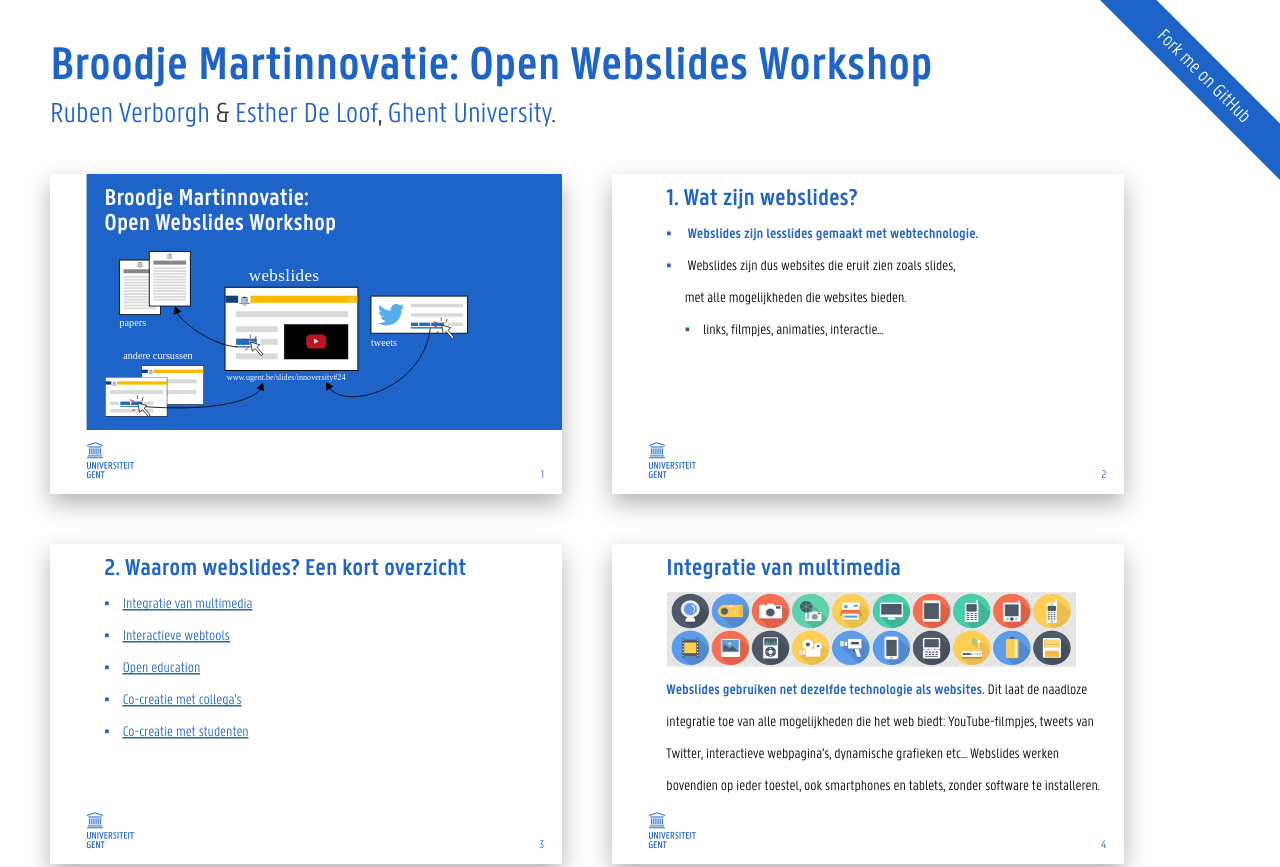
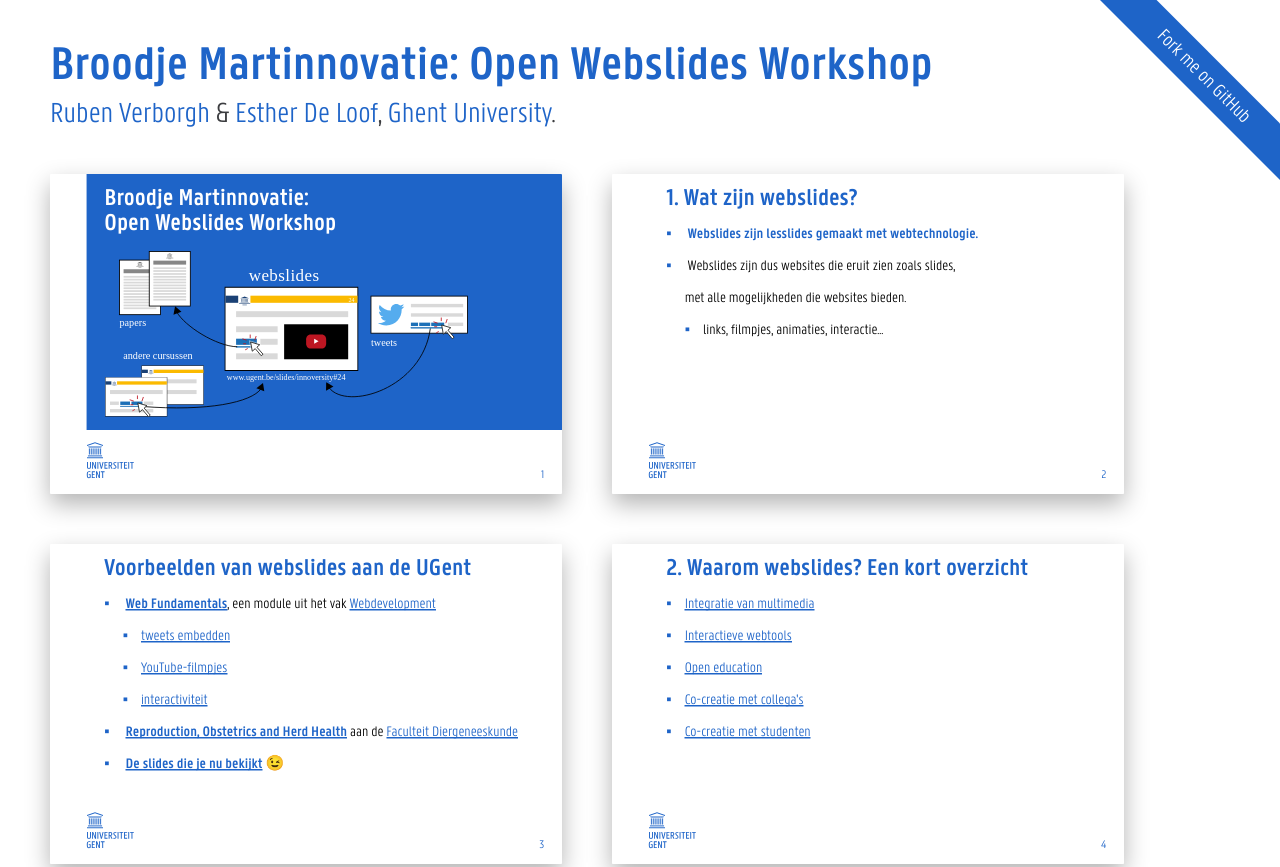
Before and after one commit to OpenWebslides/Velov2017, a website: page index.html in a window 1280 px wide. Shown: the top 867 px of the page. Drawn offline with Linux system fonts and the light colour scheme.

Commit message:
Add examples.

```diff
--- a/index.html
+++ b/index.html
@@ -32,6 +32,27 @@
 				<ul>
 					<li>links, filmpjes, animaties, interactie…</li>
 				</ul>
+			</li>
+		</ul>
+	</section>
+	<section class="slide" id="voorbeelden">
+		<h2>Voorbeelden van webslides aan de UGent</h2>
+		<ul>
+			<li>
+				<strong><a href="http://rubenverborgh.github.io/WebFundamentals/">Web Fundamentals</a></strong>,
+				een module uit het vak <a href="http://studiegids.ugent.be/2016/NL/studiefiches/C003779.pdf">Webdevelopment</a>
+				<ul>
+					<li><a href="http://rubenverborgh.github.io/WebFundamentals/birds-eye-view/#for-everyone">tweets embedden</a></li>
+					<li><a href="http://rubenverborgh.github.io/WebFundamentals/birds-eye-view/#eulogy">YouTube-filmpjes</a></li>
+					<li><a href="http://rubenverborgh.github.io/WebFundamentals/linked-data-publishing/#tpf-query-client">interactiviteit</a></li>
+				</ul>
+			</li>
+			<li>
+				<strong><a href="https://bovi-analytics.github.io/BigDataForDairyResearch/">Reproduction, Obstetrics and Herd Health</a></strong>
+				aan de <a href="https://www.ugent.be/di/nl">Faculteit Diergeneeskunde</a>
+			</li>
+			<li>
+				<strong><a href="#voorbeelden">De slides die je nu bekijkt</a> 😉</strong>
 			</li>
 		</ul>
 	</section>
```
